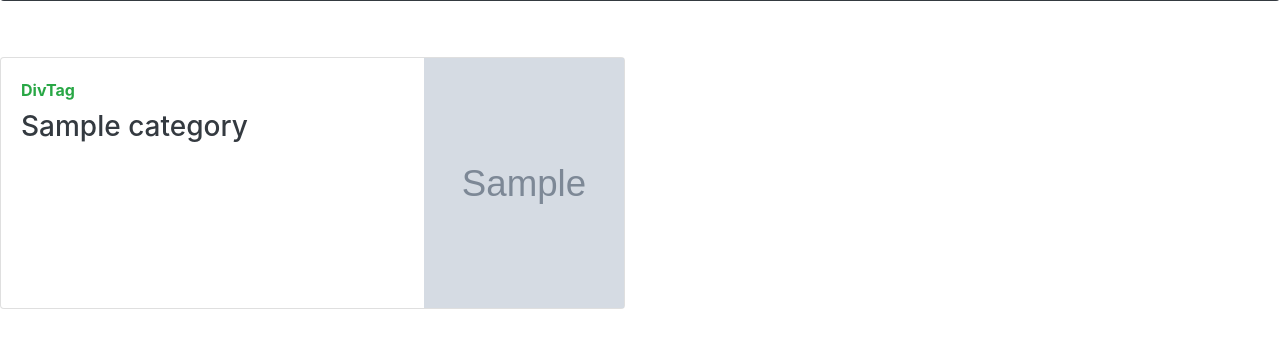
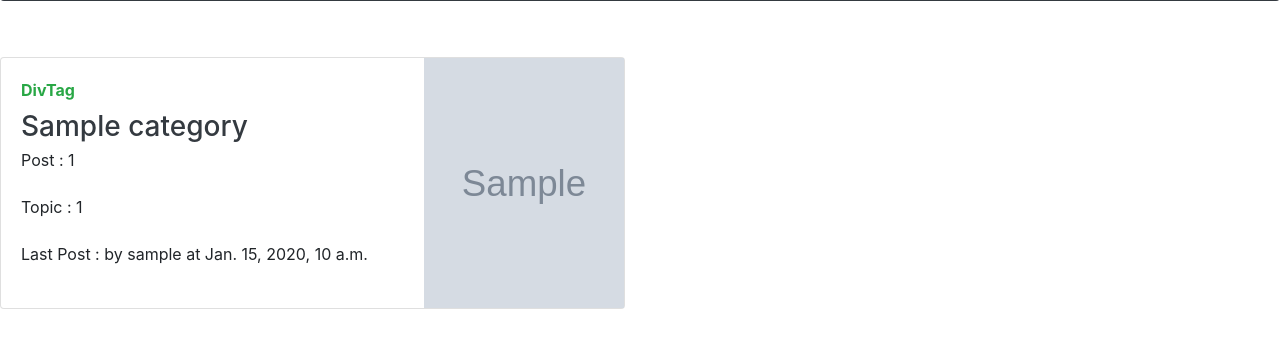
Before and after one commit to meshal-alotaibi/-Div-Tag-, a Django app: page / in a window 1280 px wide. Shown: the part 537-878 px from the top of the page. Run offline with Django 3.2, Linux system fonts and the light colour scheme; tables that the repository leaves empty hold one stand-in row (values such as "Sample post"); grey boxes marked "Sample" are stand-in pictures; some libraries are stand-ins or nearby versions.

Commit message:
add in view Last Post and Count Post and number of topic and number of post with @ManarAlmutlaq (#24)

```diff
--- a/starter_code/main_app/models.py
+++ b/starter_code/main_app/models.py
@@ -13,6 +13,17 @@ class Category(models.Model):
 
     def __str__(self):
        return self.name
+
+    def get_posts_count(self):
+        return Post.objects.filter(topic__category=self).count()
+
+    def get_topic_count(self):
+        return Topic.objects.filter(category=self).count()
+
+    def get_last_post(self):
+        return Post.objects.filter(topic__category=self).order_by('-created_dt').first()
+
+
 
     # def  get_posts_count(self):
     #     return Post.objects.filter(topic__category=self).count()
@@ -45,4 +56,11 @@ class Post(models.Model):
     created_by= models.ForeignKey(User,related_name='posts',on_delete=models.CASCADE)
     created_dt = models.DateTimeField(default=timezone.now)
 
+
+
     # method convert object to string
+
+
+def __str__(self):
+    truncted_message = Truncator(self.message)
+    return truncted_message.chars(30)
--- a/starter_code/main_app/templates/home.html
+++ b/starter_code/main_app/templates/home.html
@@ -21,7 +21,19 @@
                 <a class="text-dark" href="{% url 'topics' category.pk %}">{{category.name}}</a>
               </h3>
               <div class="mb-1 text-muted">{{category.descriptipn}}</div>
-              <!-- <p class="card-text mb-auto">{{topic.created_by}}</p> -->
+              <p  class="card-text mb-auto"> Post : {{category.get_posts_count}}  </p>
+              <p  class="card-text mb-auto">Topic : {{category.get_topic_count}} </p>
+              <p  class="card-text mb-auto">Last Post :
+                {% with post=category.get_last_post %}
+                {% if post %}
+
+                by {{post.created_by.username}} at {{post.created_dt}}
+                {% else %}
+                <small> No Post </small>
+                {% endif %}
+                {% endwith %} </p>
+
+
             </div>
             <img class="card-img-right flex-auto d-none d-md-block" data-src="holder.js/200x250?theme=thumb" alt="Thumbnail [200x250]" src='{{category.img}}'data-holder-rendered="true" style="width: 200px; height: 250px;">
           </div>
--- a/starter_code/main_app/templates/topic.html
+++ b/starter_code/main_app/templates/topic.html
@@ -7,12 +7,14 @@
 {% block content %}
 
 <div class="container">
+
   <div class="row d-flex">
     <div class="col-lg-8 px-md-5 py-5">
       <div class="row pt-md-4">
         <h1 class="mb-3">{{topic.subject}}</h1>
         <p>{{topic.content_text}}</p>
          {% if topic.created_by == user %}
+
                 <p>
                   <a href="{% url 'update_topic'  topic.category_id topic.id  %}" class="replay btn btn-sm btn-outline-success">edit</a>
                   <a href="{% url 'delete_topic'  topic.category_id topic.id  %}" class="replay btn btn-sm btn-outline-danger">delete</a>
```
